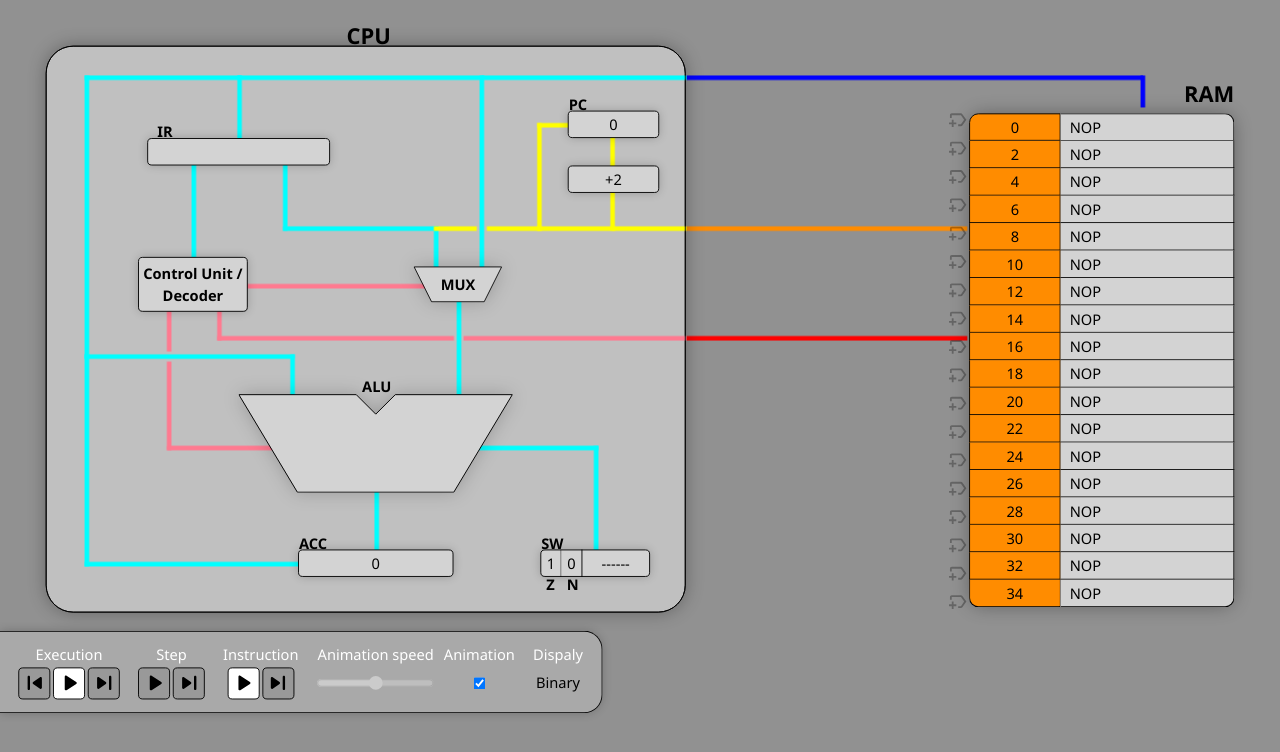
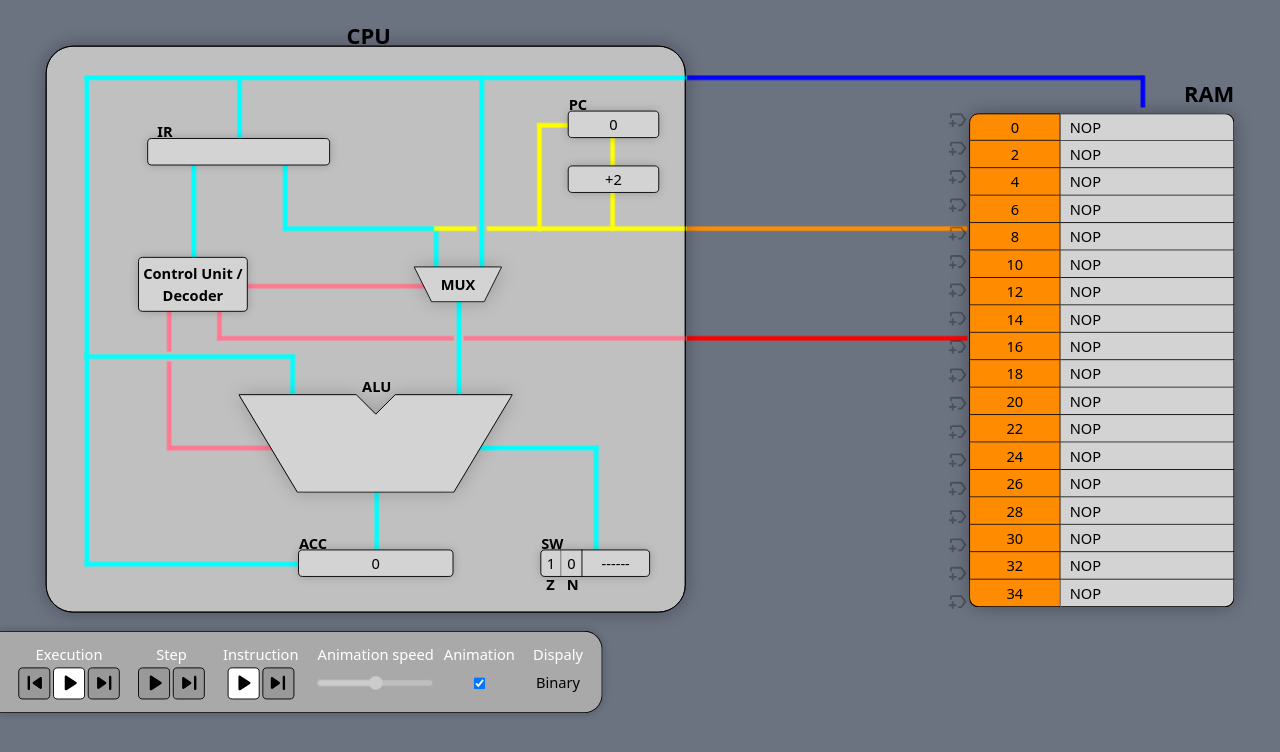
Before and after one commit to jcancelli/cpu-visual-simulator, a Svelte app: page / in a window 1280 px wide. Shown: the top 752 px of the page. Built offline with nearby package versions, Linux system fonts and the light colour scheme.

Commit message:
removed global.css

```diff
--- a/public/global.css
+++ /dev/null
@@ -1,9 +0,0 @@
-body {
-    font-family: 'Segoe UI', Tahoma, Geneva, Verdana, sans-serif;
-    background-color: rgb(145, 145, 145);
-    overflow: hidden;
-}
-
-:root {
-    font-size: 16px;
-}
--- a/public/index.html
+++ b/public/index.html
@@ -7,11 +7,10 @@
 		<title>CPU Visual Simulator</title>
 
 		<link rel="icon" type="image/png" href="favicon.png" />
-		<link rel="stylesheet" href="global.css" />
 		<link rel="stylesheet" href="build/bundle.css" />
 
 		<script defer src="build/bundle.js"></script>
 	</head>
 
-	<body></body>
+	<body class="bg-gray-500 overflow-hidden"></body>
 </html>
```
